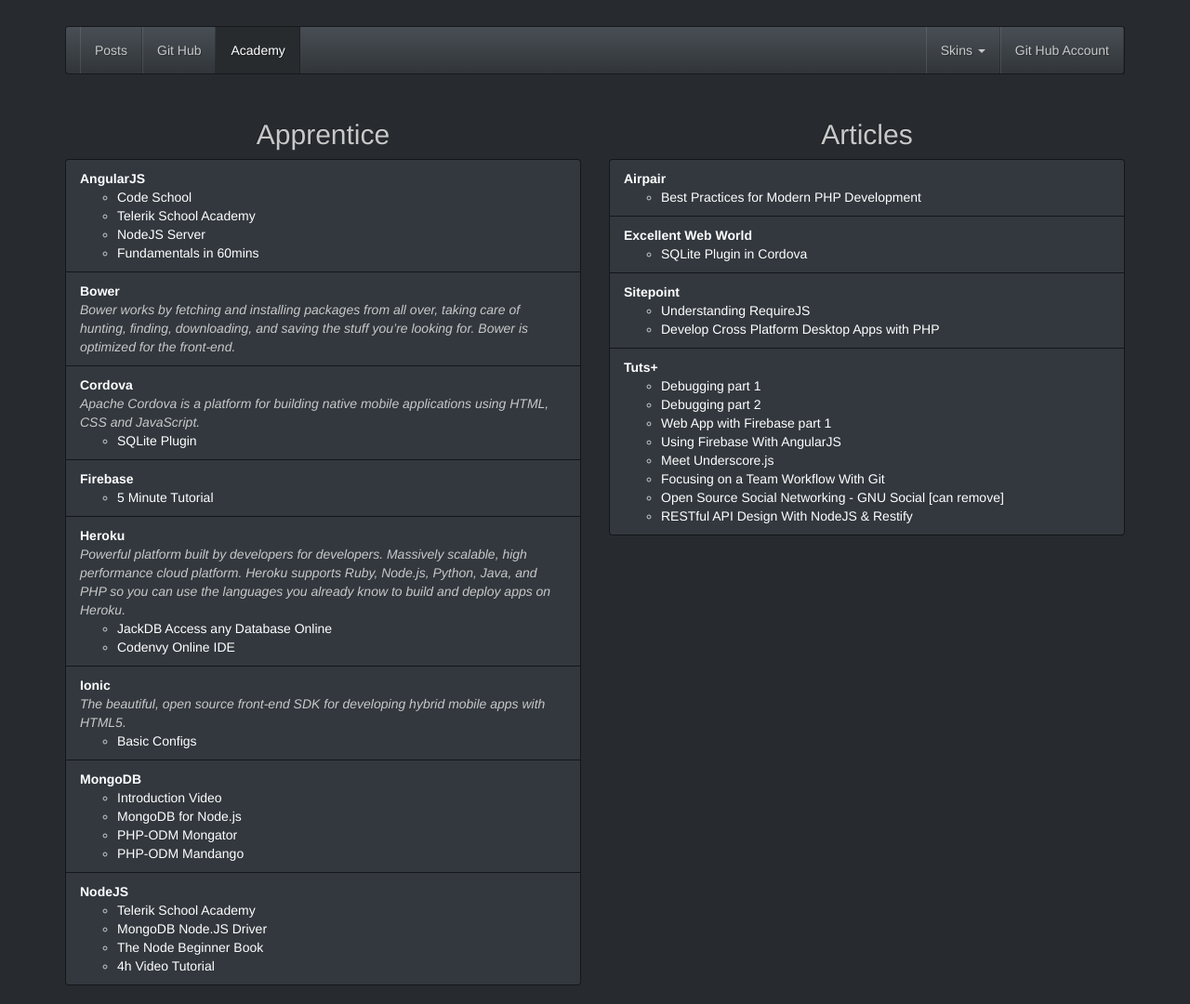
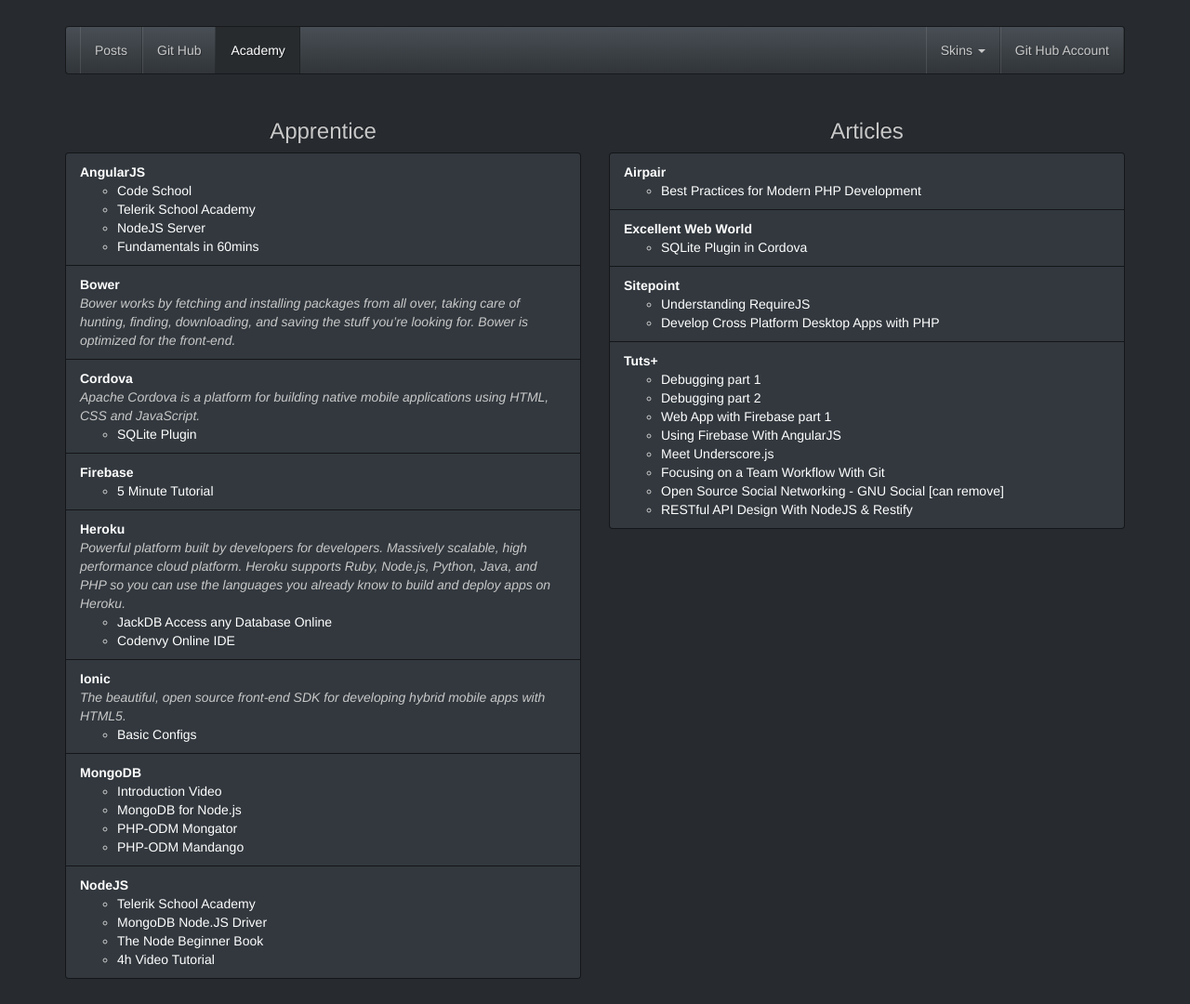
Before and after one commit to donvercety/donvercety.github.io, a Jekyll site: the page built from academy.html, in a window 1280 px wide. Shown: the whole page at 93% size. Built offline with Jekyll 4.4.1, drawn with Linux system fonts in a browser that asks for light colours; nearby versions of some CDN libraries.

Commit message:
Update academy.html

```diff
--- a/academy.html
+++ b/academy.html
@@ -7,7 +7,7 @@
 
 {% for obj in site.data.academy %}
 <div class="col-md-6">
-	<h2 class="text-center">{{ obj.title }}</h2>
+	<h3 class="text-center">{{ obj.title }}</h3>
 	<ul class="list-group">
 
 		{% assign obj_entries = (obj.entries | sort: 'name') %} <!-- alphabetical sorting by name -->
```
